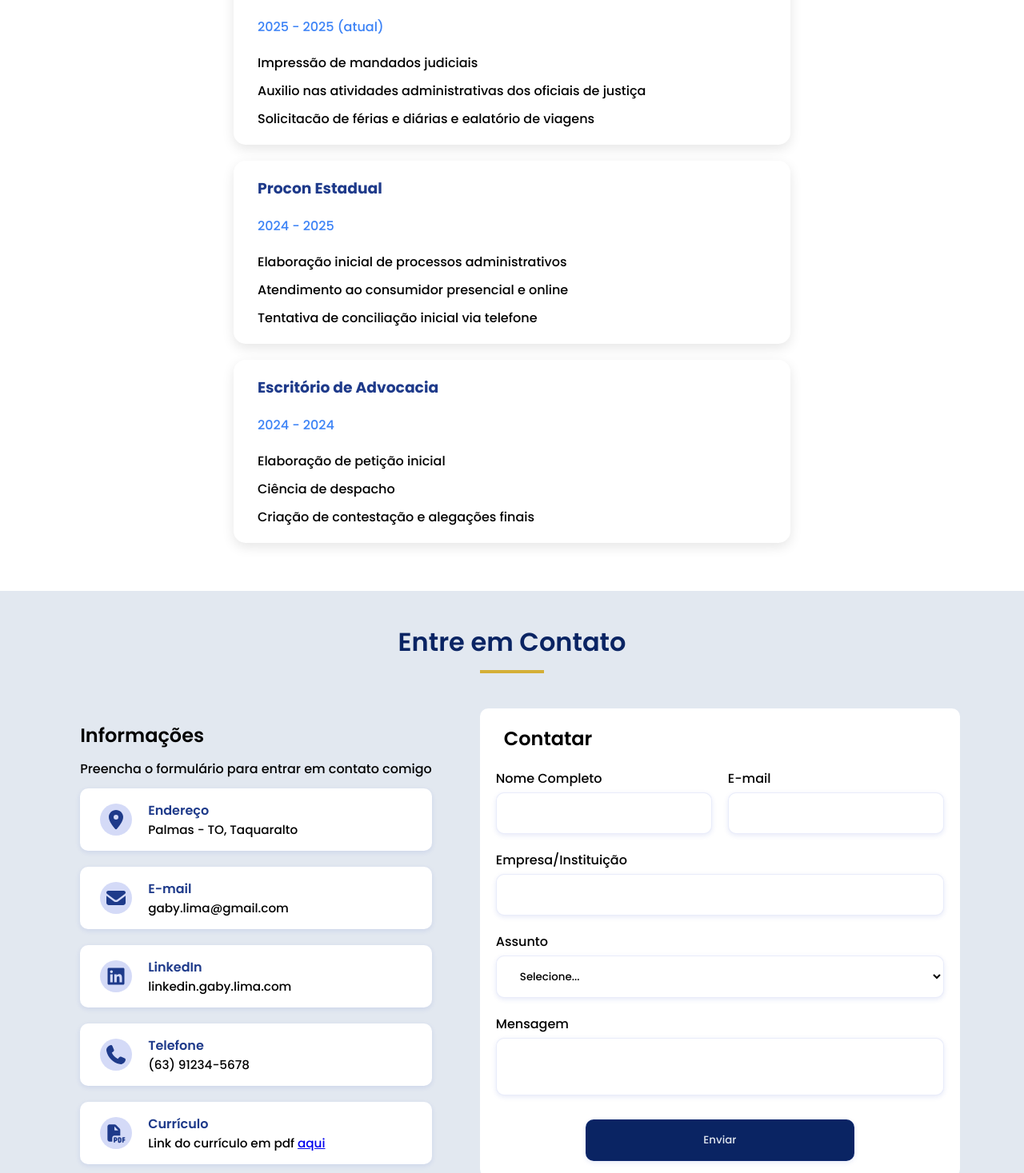
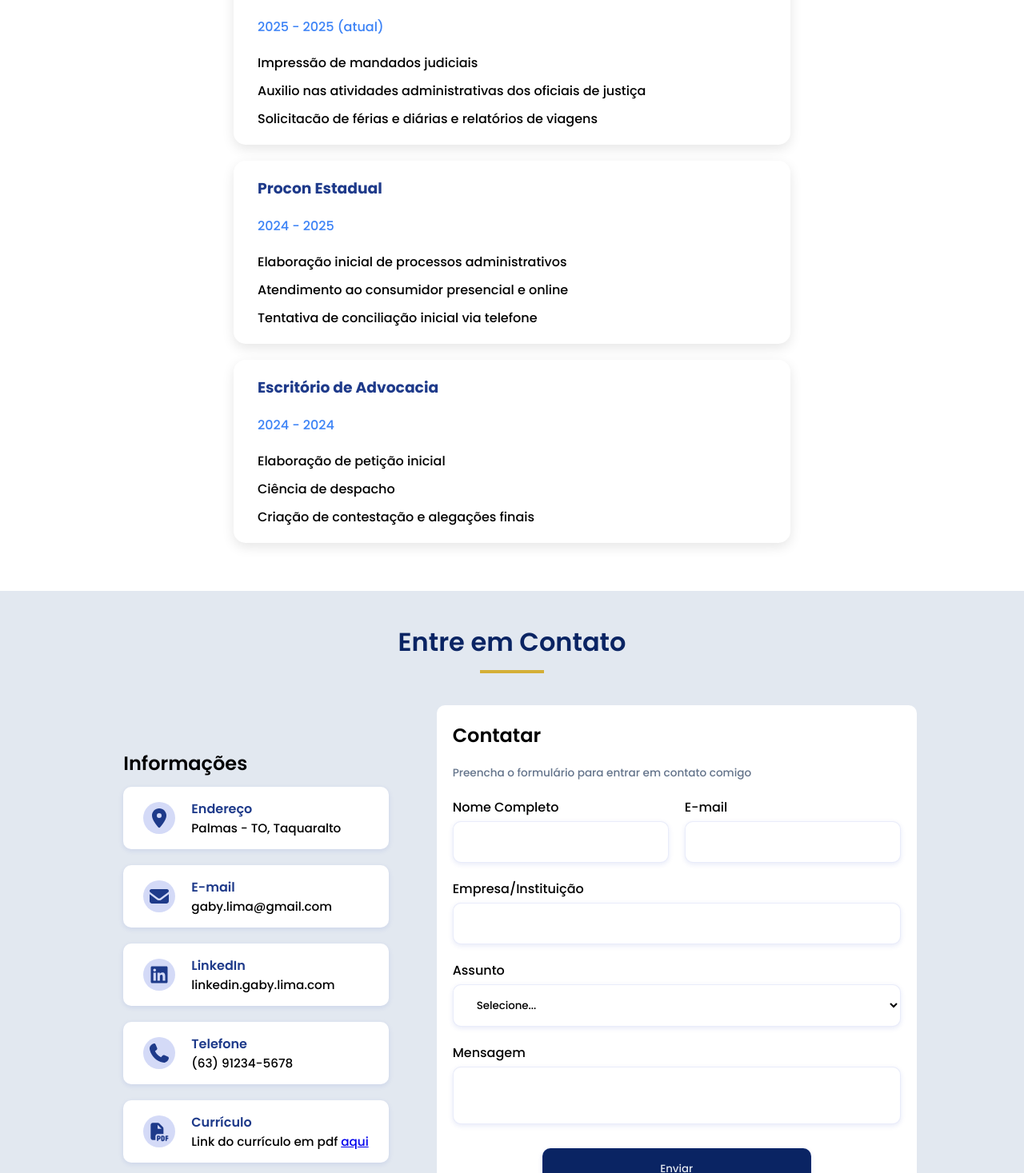
Before and after one commit to caina-wanzeler/curriculo-gaby, a Vue app: page / in a window 1280 px wide. Shown: the part 2243-3710 px from the top of the page at 80% size. Built offline with nearby package versions, Linux system fonts and the light colour scheme; a web font is replaced by a local one.

Commit message:
atualizações pontuais

```diff
--- a/src/components/content/HomeFooter.vue
+++ b/src/components/content/HomeFooter.vue
@@ -40,7 +40,7 @@
         }
     }
 
-    @media (max-width: 450px) {
+    @media (max-width: 330px) {
         footer {
             padding: 13px;
         }
--- a/src/components/views/ContatoView.vue
+++ b/src/components/views/ContatoView.vue
@@ -11,7 +11,6 @@ import { FontAwesomeIcon } from '@fortawesome/vue-fontawesome';
         <div class="container">
             <div class='contact-container'>
                 <h3 class="informacoes">Informações</h3>
-                <p>Preencha o formulário para entrar em contato comigo</p>
                 <ul>
                     <li>
                         <font-awesome-icon :icon="faMapMarkerAlt" />
@@ -52,6 +51,7 @@ import { FontAwesomeIcon } from '@fortawesome/vue-fontawesome';
             </div>
             <div class='contact-form'>
                 <h3 class="contatar">Contatar</h3>
+                <p class="contatar-text">Preencha o formulário para entrar em contato comigo</p>
                 <form action="" method="get">
                     <div class="input-form">
                         <label for="name">Nome Completo</label>
@@ -110,17 +110,17 @@ import { FontAwesomeIcon } from '@fortawesome/vue-fontawesome';
         font-weight: 600;
 
     }
+    .contatar-text {
+        font-size: 0.85rem;
+        color: var(--gray);
+    }
     @media (max-width: 330px) {
         h3 {
             font-size: 1.3rem;
         }
-        p {
-            font-size: 0.9rem;
+        .contatar-text {
+            font-size: 0.7rem;
         }
-    }
-    .contatar {
-        padding-left: 10px;
-        padding-bottom: 20px;
     }
     .container {
         width: 100%;
@@ -209,6 +209,7 @@ import { FontAwesomeIcon } from '@fortawesome/vue-fontawesome';
 
         display: flex;
         flex-direction: column;
+        gap: 20px;
         justify-content: center;
 
         background-color: white;
--- a/src/components/views/PortfolioView.vue
+++ b/src/components/views/PortfolioView.vue
@@ -8,7 +8,7 @@ const empregos = {
         activities: [
             'Impressão de mandados judiciais',
             'Auxilio nas atividades administrativas dos oficiais de justiça',
-            'Solicitacão de férias e diárias e ealatório de viagens'
+            'Solicitacão de férias e diárias e relatórios de viagens'
         ],
         time: '2025 - 2025 (atual)'
     },
```
